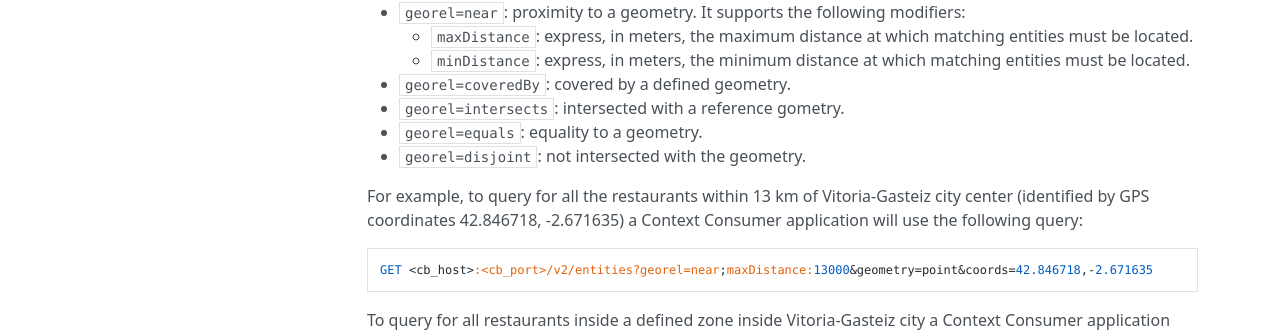
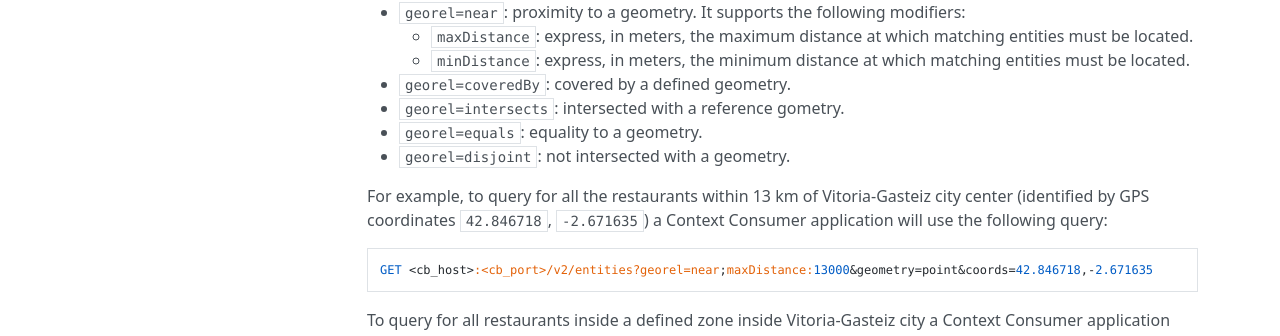
Before and after one commit to FIWARE-Ops/docs.TourGuide, an MkDocs documentation site: the page built from doc/development-context-aware-applications/v2/how-to-perform-geo-located-queries.md, in a window 1280 px wide. Shown: the part 356-692 px from the top of the page. Built offline with MkDocs 1.6.1, drawn with Linux system fonts in a browser that asks for light colours; nearby versions of some CDN libraries; comment, search, counter and statistics services are not loaded; old or Windows-style settings are respelled for this version of MkDocs.

Commit message:
Add empty line between GET and response payloads. Other minor fixes

```diff
--- a/doc/development-context-aware-applications/v2/how-to-perform-geo-located-queries.md
+++ b/doc/development-context-aware-applications/v2/how-to-perform-geo-located-queries.md
@@ -7,11 +7,11 @@ geo-located queries. You can query entities using the following spatial relation
  * `georel=coveredBy`: covered by a defined geometry.
  * `georel=intersects`: intersected with a reference gometry.
  * `georel=equals`: equality to a geometry.
- * `georel=disjoint`: not intersected with the geometry.
+ * `georel=disjoint`: not intersected with a geometry.
 
 
  For example, to query for all the restaurants within 13 km of Vitoria-Gasteiz
- city center (identified by GPS coordinates 42.846718, -2.671635)
+ city center (identified by GPS coordinates `42.846718`, `-2.671635`)
 a Context Consumer application will use the following query:
 
     GET <cb_host>:<cb_port>/v2/entities?georel=near;maxDistance:13000&geometry=point&coords=42.846718,-2.671635
```
Also changed, not shown: doc/development-context-aware-applications/v2/how-to-update-and-query-context-information.md (+6 -1 lines).
